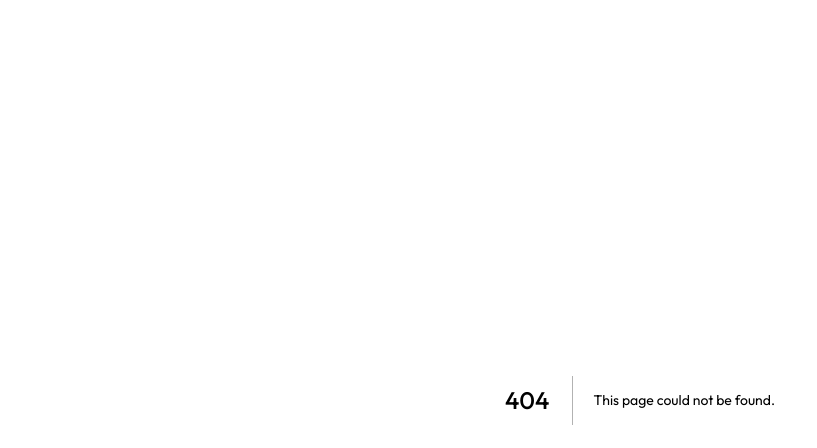
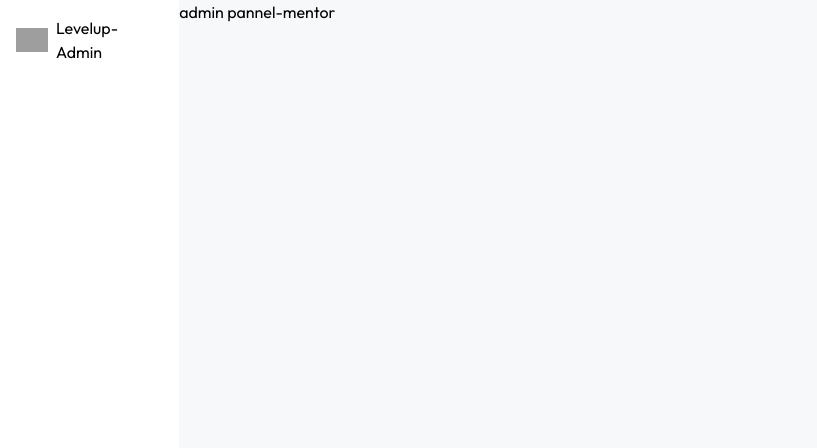
Before and after one commit to Dev-Joyson/LevelUP, a Next.js app in the folder frontend/: page /admin/mentor in a window 1280 px wide. Before the commit this address had no page. Shown: the top 448 px of the page, without its empty margins (0-817 px from the left). Built offline with nearby package versions, Linux system fonts and the light colour scheme; grey boxes are pictures that could not be loaded; a web font is replaced by a local one.

Commit message:
admin dashboard structure created

```diff
--- a/frontend/src/app/(panel)/admin/company/page.tsx
+++ b/frontend/src/app/(panel)/admin/company/page.tsx
@@ -0,0 +1,12 @@
+import React from 'react'
+
+const company = () => {
+  return (
+    <div>
+        admin pannel-company
+
+    </div>
+  )
+}
+
+export default company;
--- a/frontend/src/app/(panel)/admin/dashboard/page.tsx
+++ b/frontend/src/app/(panel)/admin/dashboard/page.tsx
@@ -0,0 +1,11 @@
+import React from 'react'
+
+const dashboard = () => {
+  return (
+    <div>
+       admin pannel-dashboard
+    </div>
+  )
+}
+
+export default dashboard
--- a/frontend/src/app/(panel)/admin/layout.tsx
+++ b/frontend/src/app/(panel)/admin/layout.tsx
@@ -0,0 +1,29 @@
+
+import Image from "next/image";
+import Link from "next/link";
+
+export default function DashboardLayout({
+  children,
+}: Readonly<{
+  children: React.ReactNode;
+}>) {
+  return (
+    <div className="h-screen flex">
+      {/* LEFT */}
+
+      <div className='w-[14%] md:w-[8%] lg:w-[16%] xl:w-[14%] p-4'>
+      <Link href="/" className="flex items-center justify-center lg:justify-start gap-2">
+      <Image src='/logo.png' alt='logo' width={32} height={32}/>
+      <span className="hidden lg:block" >Levelup- Admin</span>
+      </Link>
+      {/* <Menu/> */}
+     </div>
+      {/* Right */}
+      <div className='w-[86%] md:w-[92%] lg:w-[84%] xl:w-[86%] bg-[#F7F8FA] overflow-scroll'>
+      {/* <Navbar/> */}
+      {children}
+      </div>
+
+      </div>
+  );
+}
--- /dev/null
+++ b/frontend/src/app/(panel)/admin/mentor/page.tsx
@@ -0,0 +1,11 @@
+import React from 'react'
+
+const mentor = () => {
+  return (
+    <div>
+       admin pannel-mentor
+    </div>
+  )
+}
+
+export default mentor
--- a/frontend/src/app/(panel)/admin/page.tsx
+++ /dev/null
@@ -1,9 +0,0 @@
-import React from 'react'
-
-const AdminDashboard = () => {
-  return (
-    <div>AdminDashboard</div>
-  )
-}
-
-export default AdminDashboard
--- /dev/null
+++ b/frontend/src/app/(panel)/admin/student/page.tsx
@@ -0,0 +1,11 @@
+import React from 'react'
+
+const student = () => {
+  return (
+    <div>
+       admin pannel-student
+    </div>
+  )
+}
+
+export default student
```
